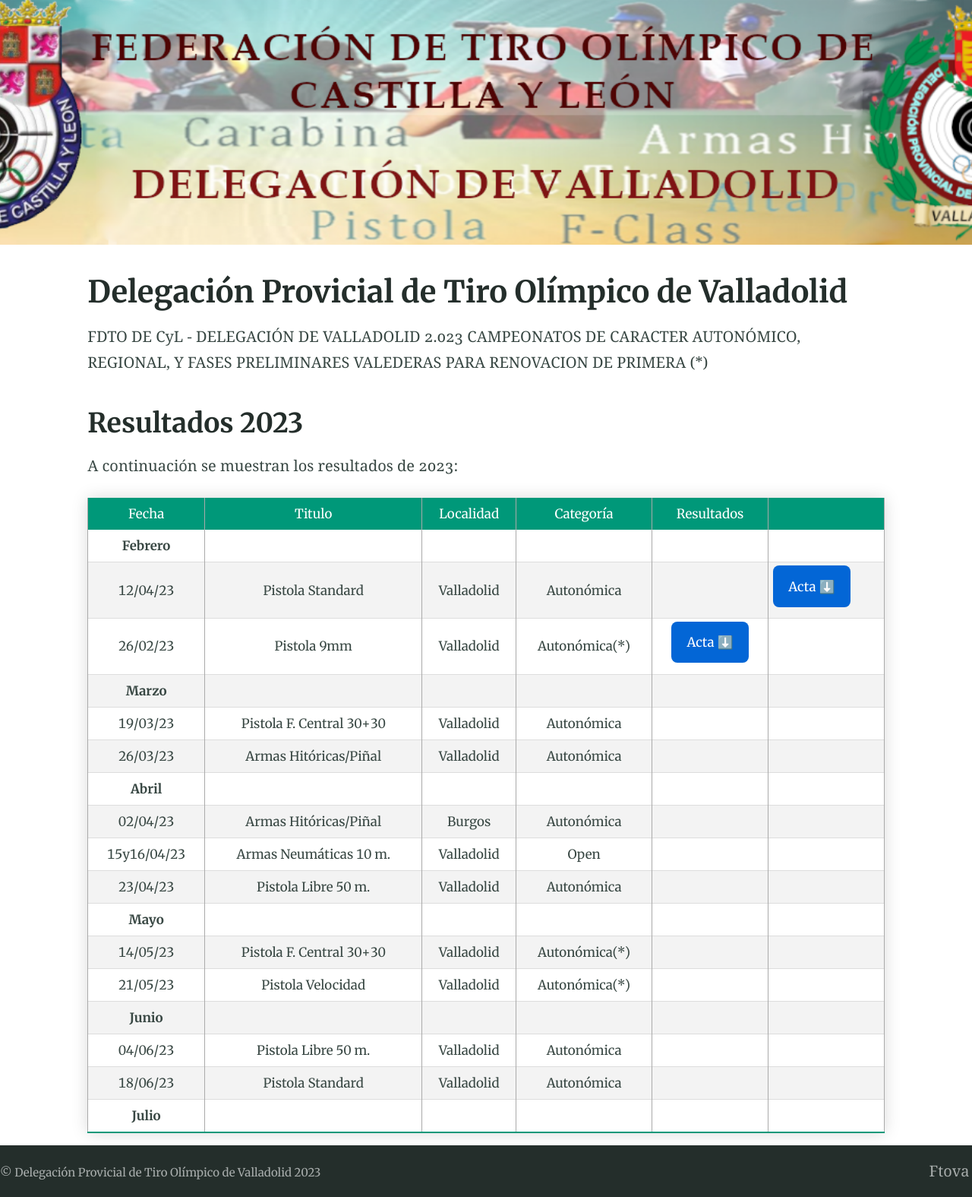
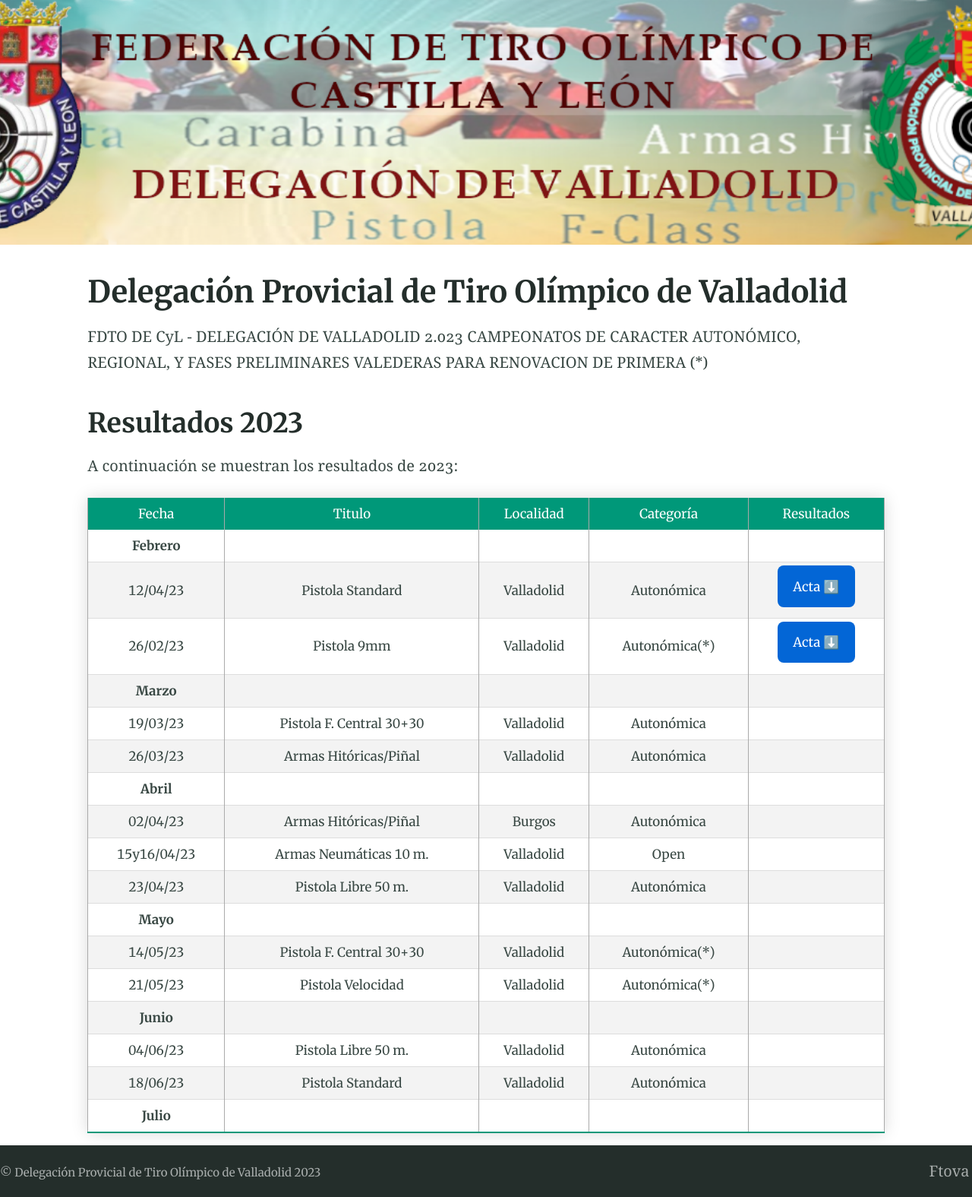
Before and after one commit to ftova/resultados, a Jekyll site: the page built from index.md, in a window 1280 px wide. Shown: the whole page at 76% size. Built offline with Jekyll 4.4.1, drawn with Linux system fonts in a browser that asks for light colours.

Commit message:
Update index.md

```diff
--- a/index.md
+++ b/index.md
@@ -15,7 +15,7 @@ A continuación se muestran los resultados de 2023:
 | Fecha      | Titulo | Localidad     | Categoría    | Resultados |
 |    :----:   |    :----:   |    :----:   |     :----:   |     :----:   |
 | **Febrero** |      |   |   |   |
-| 12/04/23 | Pistola Standard | Valladolid | Autonómica |  |  {% include button.html text="Acta ⬇️" link="./resultados/2023/1ps120223.pdf" color="#0366d6" %} |
+| 12/04/23 | Pistola Standard | Valladolid | Autonómica | {% include button.html text="Acta ⬇️" link="./resultados/2023/1ps120223.pdf" color="#0366d6" %} |
 | 26/02/23 | Pistola 9mm | Valladolid | Autonómica(*) | {% include button.html text="Acta ⬇️" link="./resultados/2023/sample.pdf" color="#0366d6" %} |
 | **Marzo** |      |   |   |   |
 | 19/03/23 | Pistola F. Central 30+30 | Valladolid | Autonómica |  |
```
